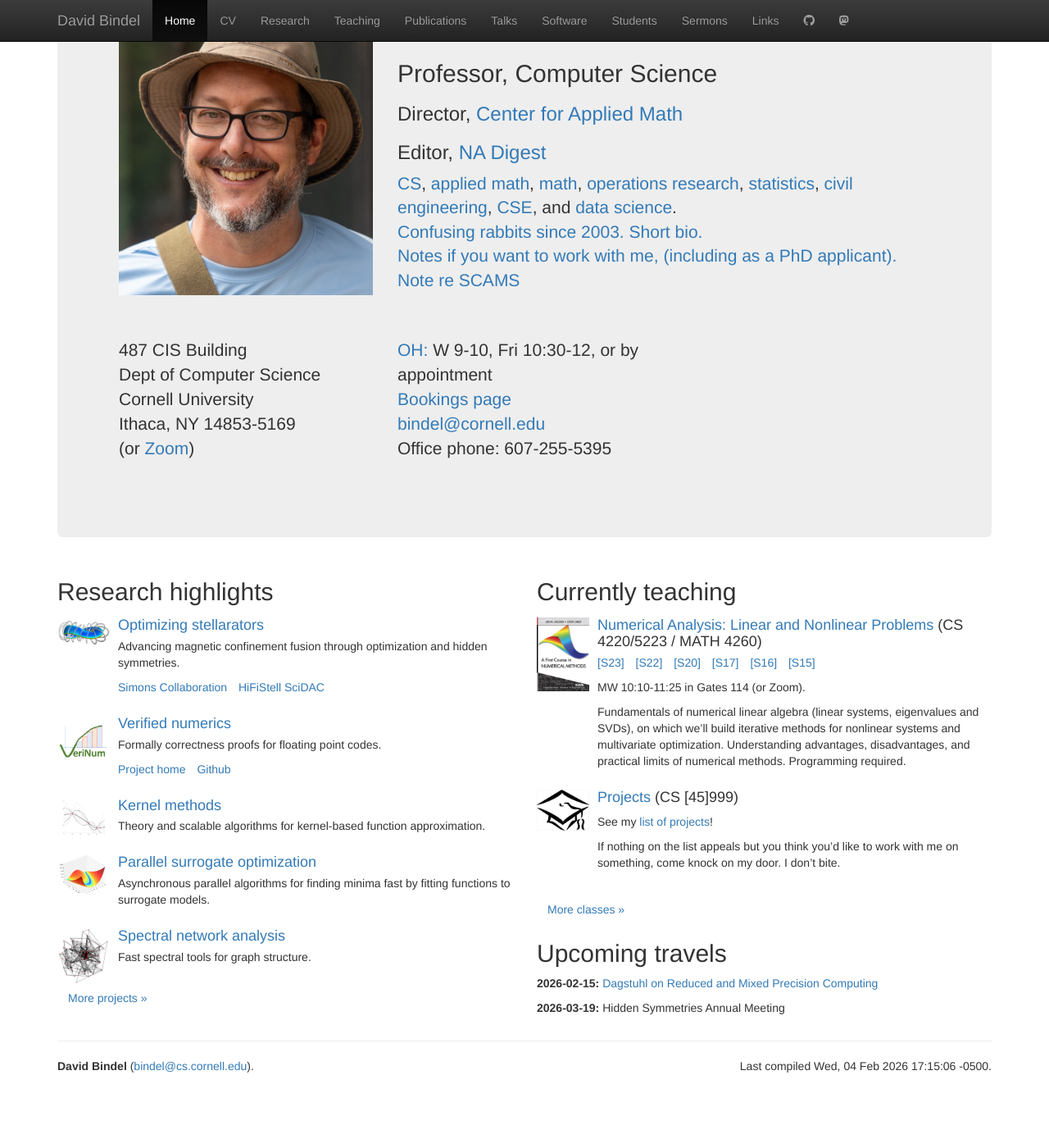
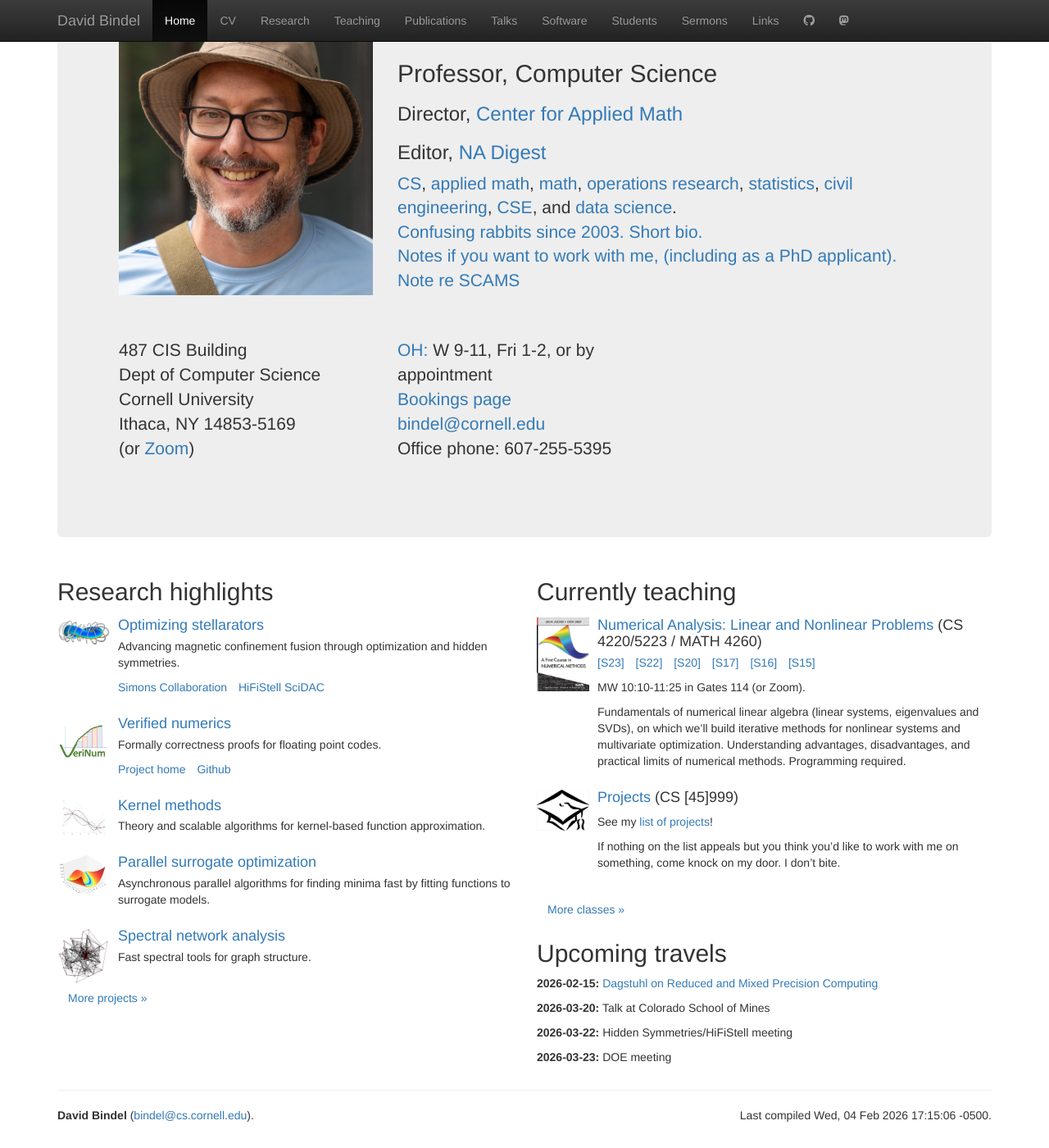
Before and after one commit to dbindel/cornell_web, a Jekyll site: the page built from index.html, in a window 1280 px wide and 1400 px high, scrolled down 134 px. Shown: the whole window at 82% size. Built offline with Jekyll 4.4.1, drawn with Linux system fonts in a browser that asks for light colours; nearby versions of some CDN libraries; before the commit the page ends 1474 px from its top, so only the background shows below that.

Commit message:
Update OH and travel schedule.

```diff
--- a/_data/hours.yml
+++ b/_data/hours.yml
@@ -3,9 +3,9 @@ zoom: https://cornell.zoom.us/my/bindel?pwd=c3VZM2NuYmM4ZUZFWmdVSEZPVDFFdz09
 booking: https://outlook.office.com/bookwithme/user/33d37e9c60e44e8ebbb4bb387be0c4fe@cornell.edu?anonymous&ep=plink
 
 general:
-- W 9-10, Fri 10:30-12, or by appointment
+- W 9-11, Fri 1-2, or by appointment
 
 group:
 - Thu 2-4, or by appointment
 
-group_meeting: Fri 9-10 in Gates 203
+group_meeting: Fri 9-10 in CIS 473
--- a/_data/travel.yml
+++ b/_data/travel.yml
@@ -290,5 +290,11 @@
   text: Dagstuhl on Reduced and Mixed Precision Computing
   url: https://www.dagstuhl.de/seminars/seminar-calendar/seminar-details/26081
 -
-  date: 2026-03-19
-  text: Hidden Symmetries Annual Meeting
+  date: 2026-03-20
+  text: Talk at Colorado School of Mines
+-
+  date: 2026-03-22
+  text: Hidden Symmetries/HiFiStell meeting
+-
+  date: 2026-03-23
+  text: DOE meeting
```
